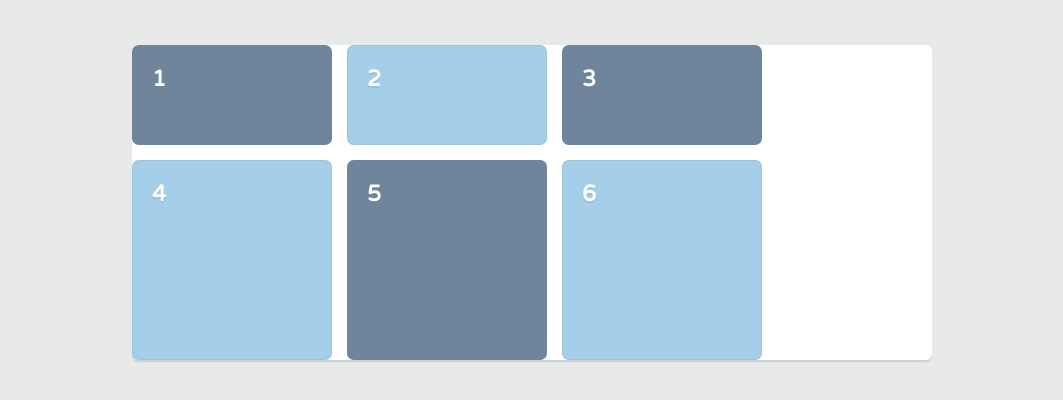
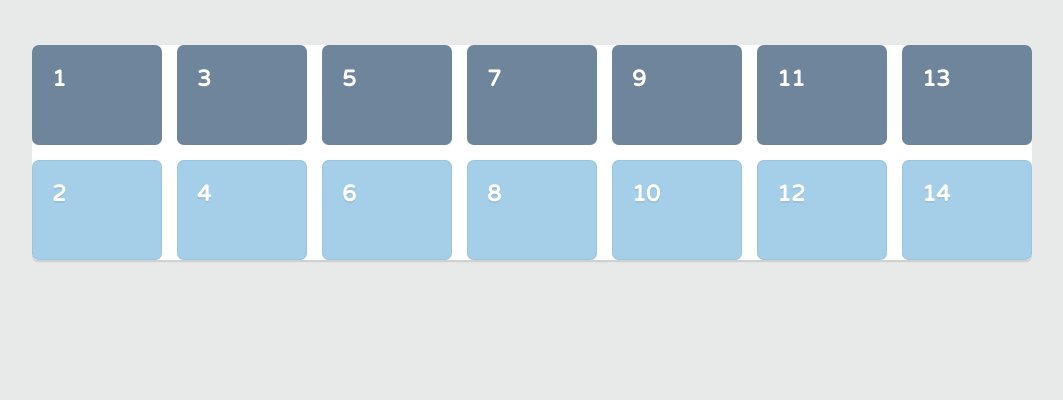
Before and after one commit to abelassegid/grid-lesson, a plain HTML site: page index.html in a window 1280 px wide. Shown: the whole page, without its empty margins (108-1171 px from the left). Drawn offline with Linux system fonts and the light colour scheme.

Commit message:
positioning

```diff
--- a/css/grid.css
+++ b/css/grid.css
@@ -1,7 +1,9 @@
 .grid{
-    max-width: 800px;
+    max-width: 1000px;
     display: grid;
-    grid-template-columns: 200px 200px 200px;
-    grid-template-rows:100px 200px;
+    grid-template-columns:1fr 1fr 1fr;
+    grid-template-rows:100px 100px;
     grid-gap:15px;
+    grid-auto-columns: 1fr;
+    grid-auto-flow: column;
 }
--- a/index.html
+++ b/index.html
@@ -15,6 +15,14 @@
       <div class="item">4</div>
       <div class="item">5</div>
       <div class="item">6</div>
+      <div class="item">7</div>
+      <div class="item">8</div>
+      <div class="item">9</div>
+      <div class="item">10</div>
+      <div class="item">11</div>
+      <div class="item">12</div>
+      <div class="item">13</div>
+      <div class="item">14</div>
     </div>
   </body>
 </html>
```
